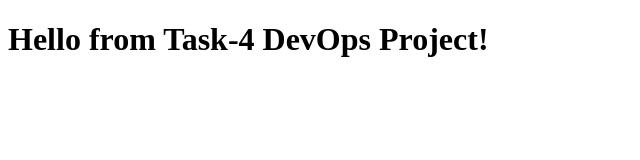
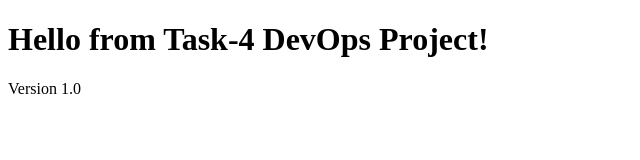
Before and after one commit to vaibhavsinghal12/devops-task4, a plain HTML site: page index.html in a window 1280 px wide. Shown: the full height of the page, 0-640 px from the left. Drawn offline with Linux system fonts and the light colour scheme.

Commit message:
feat: add version info to index page

```diff
--- a/index.html
+++ b/index.html
@@ -1,9 +1,11 @@
 <!DOCTYPE html>
 <html>
 <head>
+  <meta charset="UTF-8">
   <title>Task 4 DevOps Project</title>
 </head>
 <body>
   <h1>Hello from Task-4 DevOps Project!</h1>
+  <p>Version 1.0</p>
 </body>
 </html>
```
